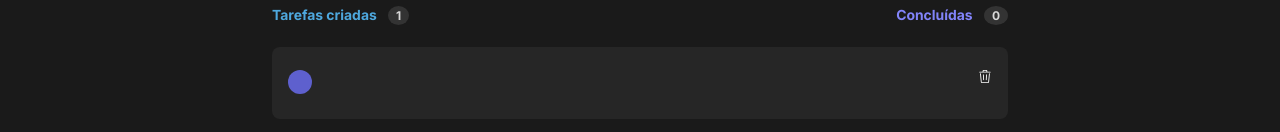
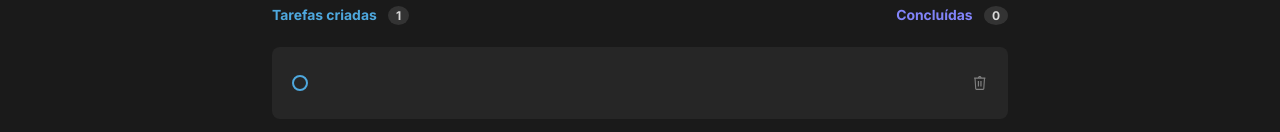
Before and after one commit to SchuGabriel/ToDo-List, a React (Vite) app: page / in a window 1280 px wide. Both pictures are taken after a click on the button "Criar". Shown: the part 282-414 px from the top of the page. Built offline with nearby package versions, Linux system fonts and the light colour scheme.

Commit message:
Ajustando estilizacao da lista de tarefa

```diff
--- a/src/Taks.tsx
+++ b/src/Taks.tsx
@@ -1,21 +1,24 @@
 import "./task.css";
 import { TaskType } from "./List";
-import { GoTrash } from "react-icons/go";
+
+import trash from "./img/trash.svg";
 
 export function Task({ id, text, isChecked }: TaskType) {
   return (
     <div className="task">
       <div className="taskIn">
-        <div>
-          <input className="checkboxTask" type="checkbox" checked />
+        <div className="divCheckboxTask">
+          <input className="checkboxTask" type="checkbox" checked={isChecked} />
         </div>
-        <p className="textTask" key={id}>
-          {text}
-        </p>
-        <div>
-          <GoTrash />
+        <div className="divTextTask">
+          <p className="textTask" key={id}>
+            {text}
+          </p>
         </div>
-      </div>
+        <button type="button" className="trash">
+          <img src={trash} />
+        </button>
+        </div>
     </div>
   );
 }
--- a/src/task.css
+++ b/src/task.css
@@ -19,23 +19,46 @@
   font-weight: 400;
 }
 
-.textTask {
+.divTextTask {
   flex: 1;
 }
 
-.checkboxTask {
+.textTask{
+}
+
+.divCheckboxTask{
   width: 1.5rem;
   height: 1.5rem;
+  display: flex;
+  align-items: center;
+  justify-content: center;
+}
+
+.checkboxTask {
+  cursor: pointer;
+  width: 1rem;
+  height: 1rem;
   border-radius: 50%;
   border: 2px solid var(--blue);
   background-color: transparent;
-  cursor: pointer;
   appearance: none;
 }
-
 
 .checkboxTask:checked {
   background-color: var(--purple-dark);
   border: none;
-  content: ;
 }
+
+.trash{
+  cursor: pointer;
+  height: 1.5rem;
+  width: 1.5rem;
+  display: flex;
+  justify-content: center;
+  align-items: center;
+  background-color: transparent;
+}
+
+.trash > img{
+  height: .87rem;
+}
```
Also changed, not shown: src/img/trash.svg (added).
